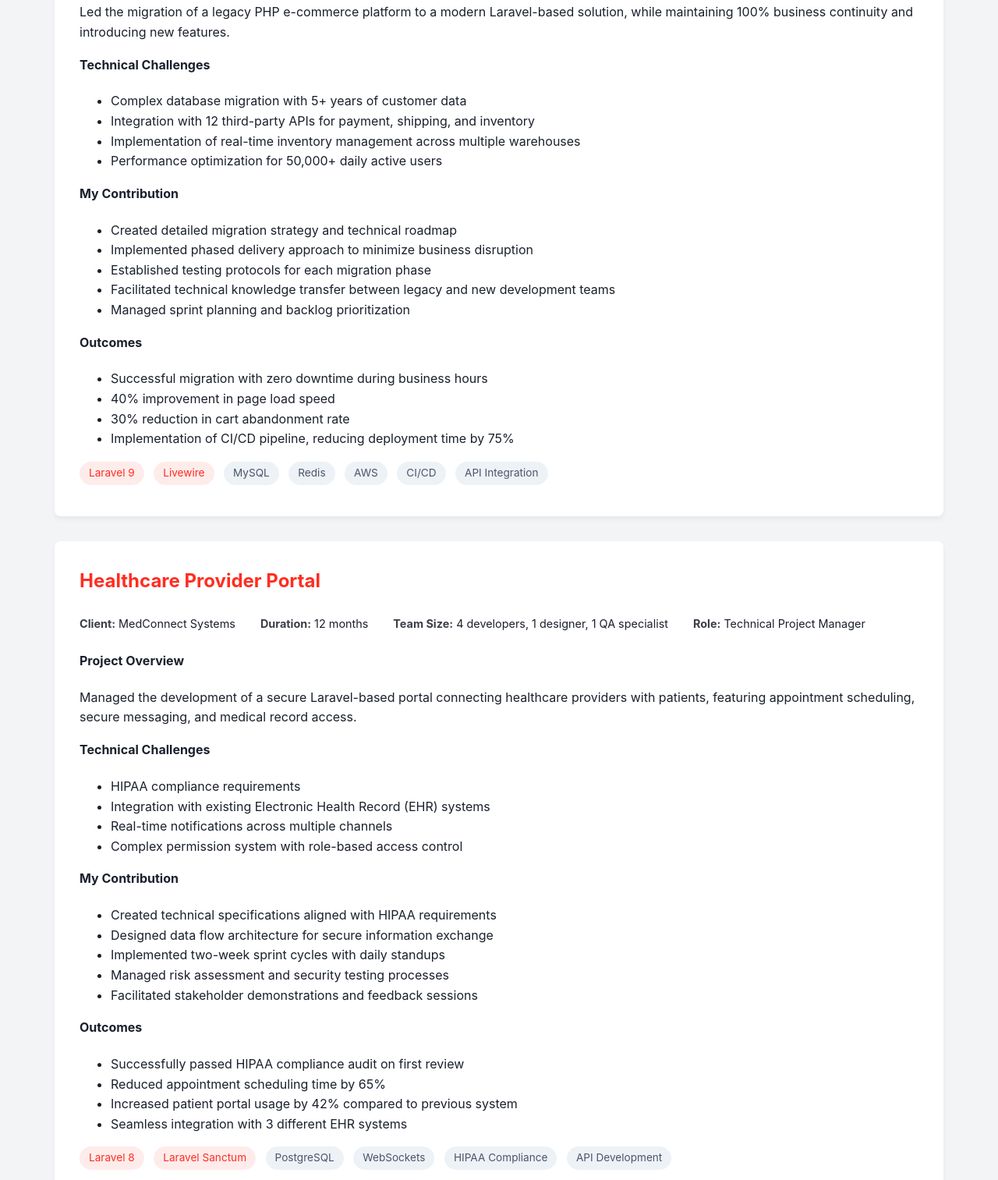
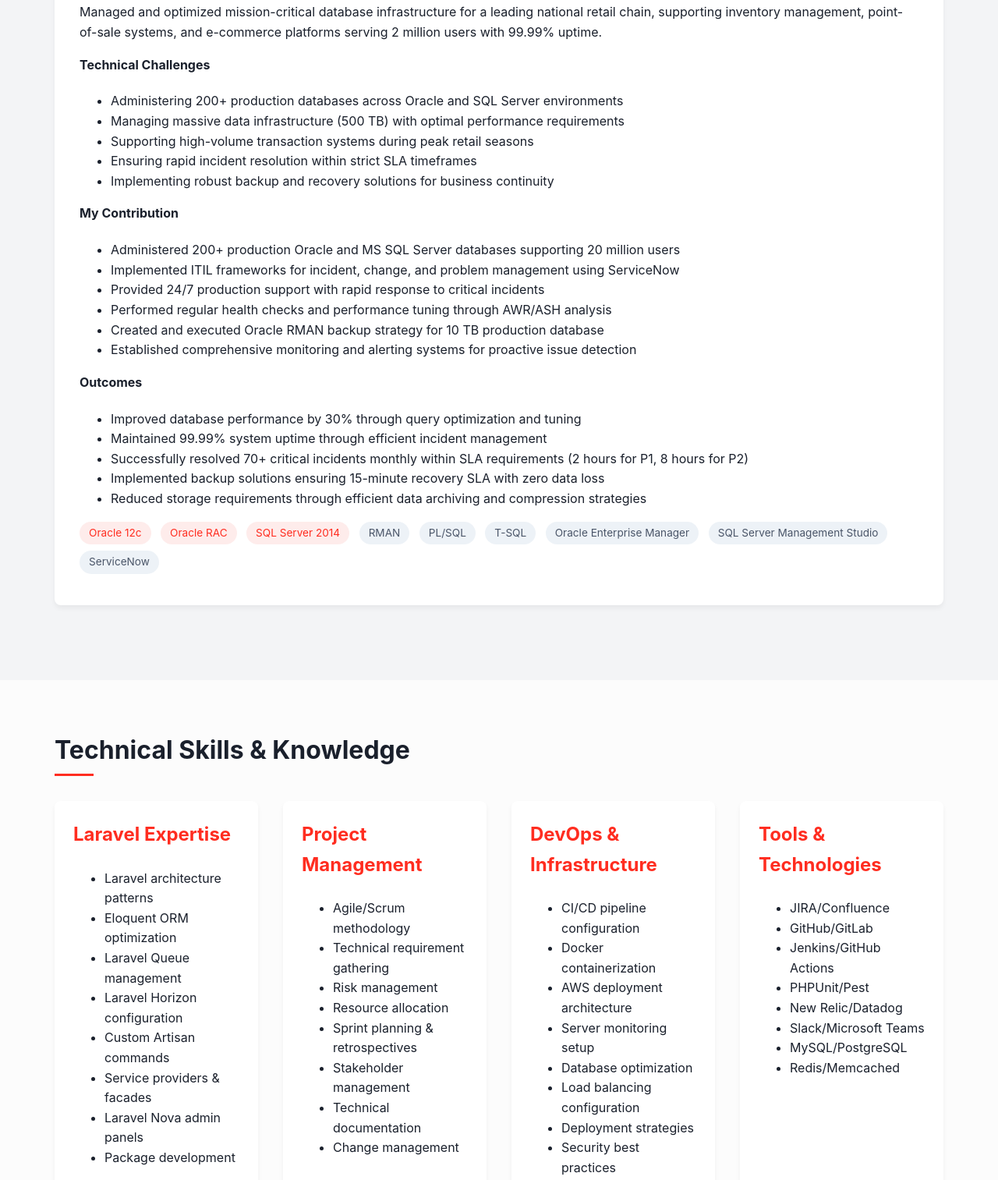
Before and after one commit to RaoVrushali/portfolio, a plain HTML site: page index.html in a window 1280 px wide. Shown: the part 4011-5524 px from the top of the page at 78% size. Drawn offline with Linux system fonts and the light colour scheme.

Commit message:
Update index.html

```diff
--- a/index.html
+++ b/index.html
@@ -468,104 +468,62 @@ AWS MediaConvert for optimizing video formats across various devices and connect
                     <span class="tag">TDD</span>
                 </div>
             </div>
-            <!-- Project 1 -->
+            <!-- Project 6 -->
             <div class="project-card">
                 <h3>E-Commerce Platform Migration</h3>
                 <div class="project-meta">
-                    <div><strong>Client:</strong> FashionRetail Inc.</div>
-                    <div><strong>Duration:</strong> 8 months</div>
-                    <div><strong>Team Size:</strong> 6 developers, 2 designers</div>
-                    <div><strong>Role:</strong> Lead Technical Project Manager</div>
+                    <div><strong>Domain:</strong> Retail</div>
+                    <div><strong>Duration:</strong> 2 Years</div>
+                    <div><strong>Team Size:</strong> 6 DBA, 6 System Admins, 6 Windows team</div>
+                    <div><strong>Role:</strong> Oracle & SQL Database Adminstrator</div>
                 </div>
 
                 <h4>Project Overview</h4>
-                <p>Led the migration of a legacy PHP e-commerce platform to a modern Laravel-based solution, while
-                    maintaining 100% business continuity and introducing new features.</p>
+                <p>Managed and optimized mission-critical database infrastructure for a leading national retail chain, supporting inventory management, point-of-sale systems, and e-commerce platforms serving 2 million users with 99.99% uptime.</p>
 
                 <h4>Technical Challenges</h4>
                 <ul>
-                    <li>Complex database migration with 5+ years of customer data</li>
-                    <li>Integration with 12 third-party APIs for payment, shipping, and inventory</li>
-                    <li>Implementation of real-time inventory management across multiple warehouses</li>
-                    <li>Performance optimization for 50,000+ daily active users</li>
+                    <li>Administering 200+ production databases across Oracle and SQL Server environments</li>
+                    <li>Managing massive data infrastructure (500 TB) with optimal performance requirements</li>
+                    <li>Supporting high-volume transaction systems during peak retail seasons</li>
+                    <li>Ensuring rapid incident resolution within strict SLA timeframes</li>
+                    <li>Implementing robust backup and recovery solutions for business continuity</li>
+
                 </ul>
 
                 <h4>My Contribution</h4>
                 <ul>
-                    <li>Created detailed migration strategy and technical roadmap</li>
-                    <li>Implemented phased delivery approach to minimize business disruption</li>
-                    <li>Established testing protocols for each migration phase</li>
-                    <li>Facilitated technical knowledge transfer between legacy and new development teams</li>
-                    <li>Managed sprint planning and backlog prioritization</li>
+                    <li>Administered 200+ production Oracle and MS SQL Server databases supporting 20 million users</li>
+                    <li>Implemented ITIL frameworks for incident, change, and problem management using ServiceNow</li>
+                    <li>Provided 24/7 production support with rapid response to critical incidents</li>
+                    <li>Performed regular health checks and performance tuning through AWR/ASH analysis</li>
+                    <li>Created and executed Oracle RMAN backup strategy for 10 TB production database</li>
+                    <li>Established comprehensive monitoring and alerting systems for proactive issue detection</li>
                 </ul>
 
                 <h4>Outcomes</h4>
                 <ul>
-                    <li>Successful migration with zero downtime during business hours</li>
-                    <li>40% improvement in page load speed</li>
-                    <li>30% reduction in cart abandonment rate</li>
-                    <li>Implementation of CI/CD pipeline, reducing deployment time by 75%</li>
+                    <li>Improved database performance by 30% through query optimization and tuning</li>
+                    <li>Maintained 99.99% system uptime through efficient incident management</li>
+                    <li>Successfully resolved 70+ critical incidents monthly within SLA requirements (2 hours for P1, 8 hours for P2)</li>
+                    <li>Implemented backup solutions ensuring 15-minute recovery SLA with zero data loss</li>
+                    <li>Reduced storage requirements through efficient data archiving and compression strategies</li>
                 </ul>
 
                 <div>
-                    <span class="tag primary">Laravel 9</span>
-                    <span class="tag primary">Livewire</span>
-                    <span class="tag">MySQL</span>
-                    <span class="tag">Redis</span>
-                    <span class="tag">AWS</span>
-                    <span class="tag">CI/CD</span>
-                    <span class="tag">API Integration</span>
+                    <span class="tag primary">Oracle 12c</span>
+                     <span class="tag primary">Oracle RAC</span>
+                    <span class="tag primary"> SQL Server 2014</span>
+                    <span class="tag">RMAN</span>
+                    <span class="tag">PL/SQL</span>
+                    <span class="tag">T-SQL</span>
+                    <span class="tag">Oracle Enterprise Manager</span>
+                    <span class="tag">SQL Server Management Studio</span>
+                    <span class="tag">ServiceNow</span>
                 </div>
             </div>
 
-            <!-- Project 2 -->
-            <div class="project-card">
-                <h3>Healthcare Provider Portal</h3>
-                <div class="project-meta">
-                    <div><strong>Client:</strong> MedConnect Systems</div>
-                    <div><strong>Duration:</strong> 12 months</div>
-                    <div><strong>Team Size:</strong> 4 developers, 1 designer, 1 QA specialist</div>
-                    <div><strong>Role:</strong> Technical Project Manager</div>
-                </div>
 
-                <h4>Project Overview</h4>
-                <p>Managed the development of a secure Laravel-based portal connecting healthcare providers with
-                    patients, featuring appointment scheduling, secure messaging, and medical record access.</p>
-
-                <h4>Technical Challenges</h4>
-                <ul>
-                    <li>HIPAA compliance requirements</li>
-                    <li>Integration with existing Electronic Health Record (EHR) systems</li>
-                    <li>Real-time notifications across multiple channels</li>
-                    <li>Complex permission system with role-based access control</li>
-                </ul>
-
-                <h4>My Contribution</h4>
-                <ul>
-                    <li>Created technical specifications aligned with HIPAA requirements</li>
-                    <li>Designed data flow architecture for secure information exchange</li>
-                    <li>Implemented two-week sprint cycles with daily standups</li>
-                    <li>Managed risk assessment and security testing processes</li>
-                    <li>Facilitated stakeholder demonstrations and feedback sessions</li>
-                </ul>
-
-                <h4>Outcomes</h4>
-                <ul>
-                    <li>Successfully passed HIPAA compliance audit on first review</li>
-                    <li>Reduced appointment scheduling time by 65%</li>
-                    <li>Increased patient portal usage by 42% compared to previous system</li>
-                    <li>Seamless integration with 3 different EHR systems</li>
-                </ul>
-
-                <div>
-                    <span class="tag primary">Laravel 8</span>
-                    <span class="tag primary">Laravel Sanctum</span>
-                    <span class="tag">PostgreSQL</span>
-                    <span class="tag">WebSockets</span>
-                    <span class="tag">HIPAA Compliance</span>
-                    <span class="tag">API Development</span>
-                </div>
-            </div>
 
         </div>
     </section>
```
